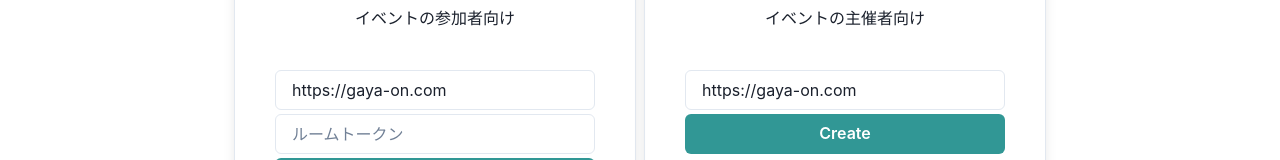
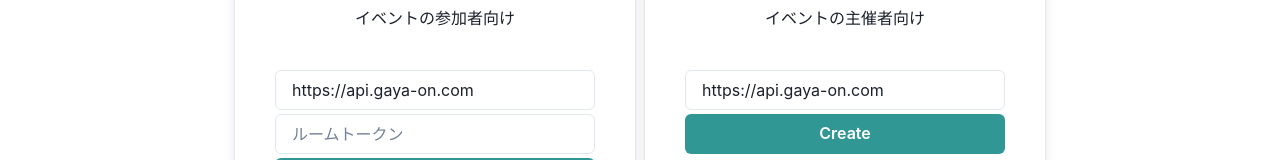
Before and after one commit to isso-719/gaya-on-web, a React (Create React App) app: page / in a window 1280 px wide. Shown: the part 483-643 px from the top of the page. Built offline with nearby package versions, Linux system fonts and the light colour scheme.

Commit message:
update deploy

```diff
--- a/src/Const.js
+++ b/src/Const.js
@@ -1 +1 @@
-global.ServerUrl = 'https://gaya-on.com';
+global.ServerUrl = 'https://api.gaya-on.com';
```
